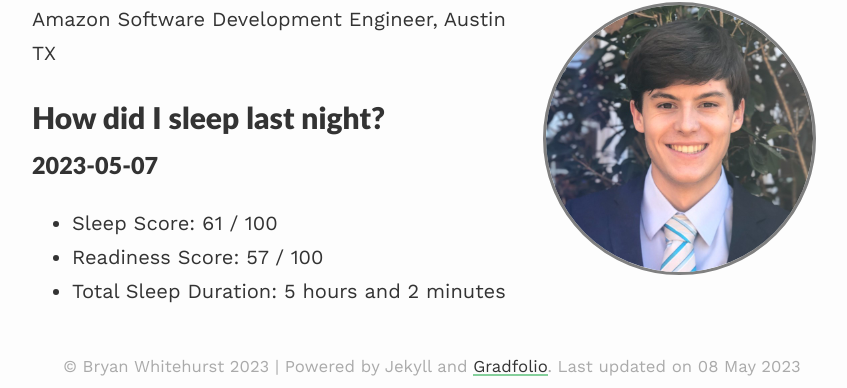
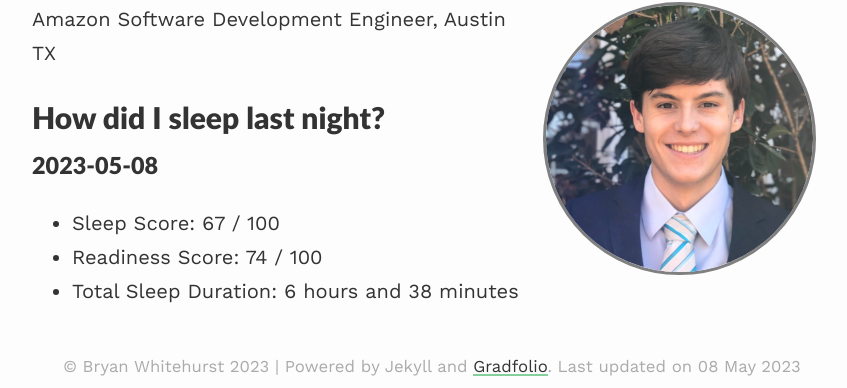
Before and after one commit to BryanWhitehurst/bryanwhitehurst.github.io, a Jekyll site: the page built from index.md, in a window 1280 px wide. Shown: the part 190-578 px from the top of the page, without its empty margins (208-1055 px from the left). Built offline with Jekyll 4.4.1, drawn with Linux system fonts in a browser that asks for light colours; nearby versions of some CDN libraries.

Commit message:
daily oura update

```diff
--- a/index.md
+++ b/index.md
@@ -10,7 +10,7 @@ published: true
 Amazon Software Development Engineer, Austin TX
 
 # How did I sleep last night?
-### 2023-05-07
-- Sleep Score: 61 / 100
-- Readiness Score: 57 / 100
-- Total Sleep Duration: 5 hours and 2 minutes
+### 2023-05-08
+- Sleep Score: 67 / 100
+- Readiness Score: 74 / 100
+- Total Sleep Duration: 6 hours and 38 minutes
```
